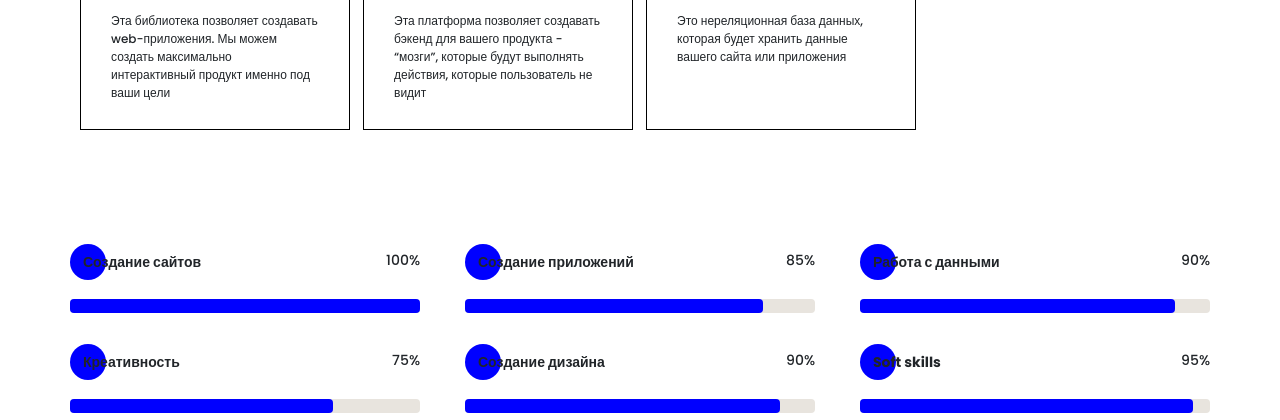
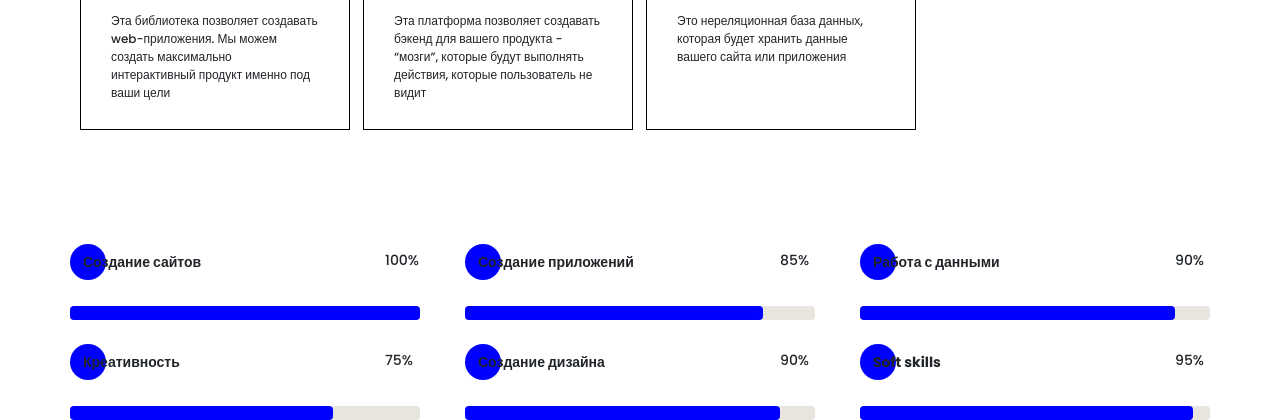
Before and after one commit to maxbronnikov10/portfolio, a website: page src/index.html in a window 1280 px wide. Shown: the part 2983-3403 px from the top of the page. Drawn offline with nearby package versions, Linux system fonts and the light colour scheme; files that its build step writes are made by us from their sources; files whose address does not match are found by name.

Commit message:
add percent recalculation script

```diff
--- a/src/index.html
+++ b/src/index.html
@@ -330,32 +330,32 @@
                 <div class="skills__ratings-item">
                     <div class="title title_fz14 skills__ratings-title">Создание сайтов</div>
                     <div class="skills__ratings-percent">100%</div>
-                    <div class="skills__ratings-line"><span style="width: 100%;"></span></div>
+                    <div class="skills__ratings-line"><span ;"></span></div>
                 </div>
                 <div class="skills__ratings-item">
                     <div class="title title_fz14 skills__ratings-title">Создание приложений</div>
                     <div class="skills__ratings-percent">85%</div>
-                    <div class="skills__ratings-line"><span style="width: 85%;"></span></div>
+                    <div class="skills__ratings-line"><span></span></div>
                 </div>
                 <div class="skills__ratings-item">
                     <div class="title title_fz14 skills__ratings-title">Работа с данными</div>
                     <div class="skills__ratings-percent">90%</div>
-                    <div class="skills__ratings-line"><span style="width: 90%;"></span></div>
+                    <div class="skills__ratings-line"><span></span></div>
                 </div>
                 <div class="skills__ratings-item">
                     <div class="title title_fz14 skills__ratings-title">Креативность</div>
                     <div class="skills__ratings-percent">75%</div>
-                    <div class="skills__ratings-line"><span style="width: 75%;"></span></div>
+                    <div class="skills__ratings-line"><span></span></div>
                 </div>
                 <div class="skills__ratings-item">
                     <div class="title title_fz14 skills__ratings-title">Создание дизайна</div>
                     <div class="skills__ratings-percent">90%</div>
-                    <div class="skills__ratings-line"><span style="width: 90%;"></span></div>
+                    <div class="skills__ratings-line"><span></span></div>
                 </div>
                 <div class="skills__ratings-item">
                     <div class="title title_fz14 skills__ratings-title">Soft skills</div>
                     <div class="skills__ratings-percent">95%</div>
-                    <div class="skills__ratings-line"><span style="width: 95%;"></span></div>
+                    <div class="skills__ratings-line"><span></span></div>
                 </div>
             </div>
         </div>
--- a/src/js/script.js
+++ b/src/js/script.js
@@ -8,3 +8,10 @@ hamburger.addEventListener('click', () => {
 close.addEventListener('click', () => {
     menu.classList.remove('active');
 });
+
+const percents = document.querySelectorAll('.skills__ratings-percent'),
+    lines = document.querySelectorAll('.skills__ratings-line span');
+
+percents.forEach((item, i) => {
+    lines[i].style.width = item.innerHTML;
+});
--- a/src/sass/blocks/_skills.scss
+++ b/src/sass/blocks/_skills.scss
@@ -33,7 +33,6 @@
         }
         &-body {
             margin-top: 15px;
-            margin-bottom: 0;
             font-size: 12px;
             line-height: 18px;
         }
@@ -48,9 +47,7 @@
         row-gap: 30px;
         &-item {
             display: grid;
-            grid-template-columns: repeat(2, minmax(70px, auto));
-            grid-template-rows: repeat(2, minmax(21px, auto));
-            grid-auto-rows: minmax(21px, auto);
+            grid-template: minmax(21px, auto) 14px / 200px 35px;
             justify-content: space-between;
             align-content: space-between;
         }
@@ -60,7 +57,6 @@
             @include before_circle;
         }
         &-percent {
-            text-align: right;
             font-size: 14px;
             line-height: 21px;
         }
```
Also changed, not shown: dist/css/style.min.css, dist/js/script.js.
